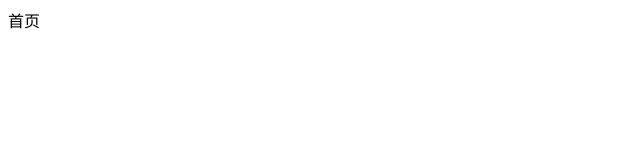
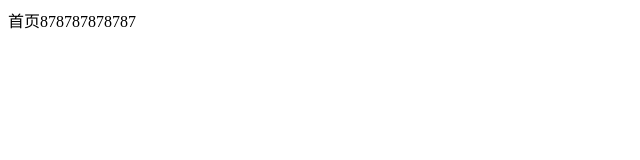
Before and after one commit to tydtea/2000, a plain HTML site: page index.html in a window 1280 px wide. Shown: the full height of the page, 0-640 px from the left. Drawn offline with Linux system fonts and the light colour scheme.

Commit message:
up index.html

```diff
--- a/index.html
+++ b/index.html
@@ -5,6 +5,6 @@
     <title>Title</title>
 </head>
 <body>
-    首页
+    首页878787878787
 </body>
 </html>
```
